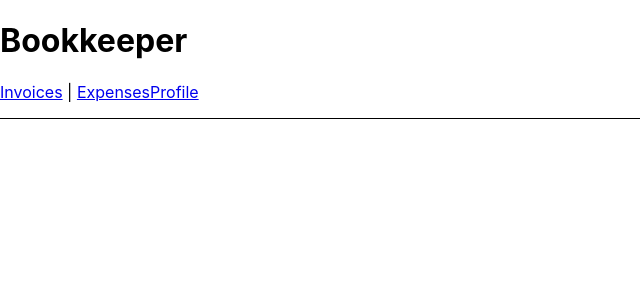
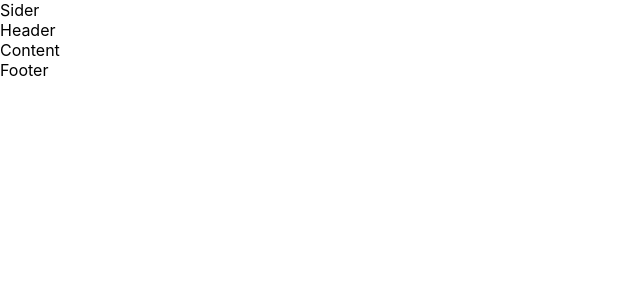
Before and after one commit to jiaw3i/pureland, a React app: page / in a window 1280 px wide. Shown: the top 300 px of the page, without its empty margins (0-640 px from the left). Built offline with nearby package versions, Linux system fonts and the light colour scheme.

Commit message:
初始化阶段

```diff
--- a/package.json
+++ b/package.json
@@ -13,6 +13,7 @@
     "@types/node": "^16.11.59",
     "@types/react": "^18.0.20",
     "@types/react-dom": "^18.0.6",
+    "antd": "^4.23.2",
     "babel-jest": "^27.4.2",
     "babel-loader": "^8.2.3",
     "babel-plugin-named-asset-import": "^0.3.8",
@@ -44,6 +45,7 @@
     "prompts": "^2.4.2",
     "react": "^18.2.0",
     "react-app-polyfill": "^3.0.0",
+    "react-beautiful-dnd": "^13.1.1",
     "react-dev-utils": "^12.0.1",
     "react-dom": "^18.2.0",
     "react-refresh": "^0.11.0",
--- a/src/App.tsx
+++ b/src/App.tsx
@@ -1,23 +1,37 @@
 import React from 'react';
 import './App.css';
 import {Link, Outlet} from 'react-router-dom'
+import {Layout} from "antd";
+// import PSider from "./page/sider/sider";
+import {Content, Header,Footer} from "antd/es/layout/layout";
+import Sider from "antd/es/layout/Sider";
 
 function App() {
     return (
-        <div>
-            <h1>Bookkeeper</h1>
-            <nav
-                style={{
-                    borderBottom: "solid 1px",
-                    paddingBottom: "1rem"
-                }}
-            >
-                <Link to="/invoices">Invoices</Link> |{" "}
-                <Link to="/expenses">Expenses</Link>
-                <Link to="/profile">Profile</Link>
-            </nav>
-            <Outlet/>
-        </div>
+        <Layout>
+            {/*<Sider/>*/}
+            <Sider>Sider</Sider>
+            <Layout>
+                <Header>Header</Header>
+                <Content>Content</Content>
+                <Footer>Footer</Footer>
+            </Layout>
+        </Layout>
+        // <div>
+        //     <h1>Bookkeeper</h1>
+        //     <nav
+        //         style={{
+        //             borderBottom: "solid 1px",
+        //             paddingBottom: "1rem"
+        //         }}
+        //     >
+        //         <Link to="/invoices">Invoices</Link> |{" "}
+        //         <Link to="/expenses">Expenses</Link>
+        //         <Link to="/profile">Profile</Link>
+        //         <Link to="/psider">PSider</Link>
+        //     </nav>
+        //     <Outlet/>
+        // </div>
     );
 }
 
--- a/src/index.tsx
+++ b/src/index.tsx
@@ -7,6 +7,7 @@ import {BrowserRouter, Route, Routes} from "react-router-dom";
 import Expenses from "./route/expenses";
 import Invoices from "./route/invoices";
 import Profile from "./page/profile/profile";
+import PSider from "./page/sider/sider";
 
 const root = ReactDOM.createRoot(
     document.getElementById('root') as HTMLElement
@@ -18,6 +19,7 @@ root.render(
                 <Route path="expenses" element={<Expenses/>}/>
                 <Route path="invoices" element={<Invoices/>}/>
                 <Route path="profile" element={<Profile/>}/>
+                <Route path="psider" element={<PSider/>}/>
             </Route>
         </Routes>
 
--- /dev/null
+++ b/src/page/sider/sider.tsx
@@ -0,0 +1,9 @@
+import Sider from "antd/es/layout/Sider";
+
+export default function PSider(){
+    return (
+        <main className={"p-sider"}>
+            <Sider/>
+        </main>
+    )
+}
```
Also changed, not shown: src/page/profile/profile.less (added), 1 other file (tests, documents, lock files or other folders).
